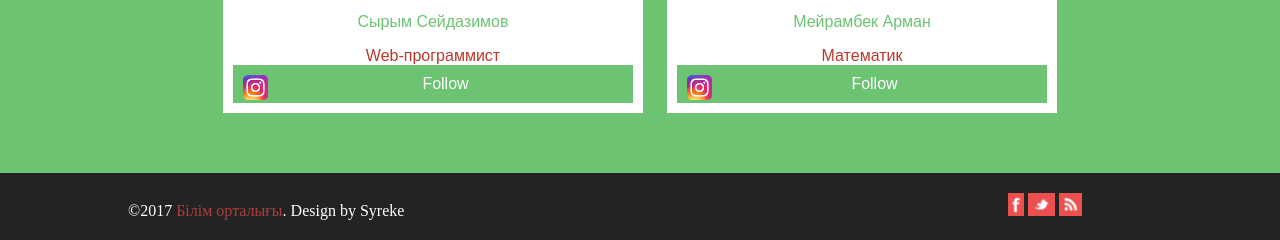
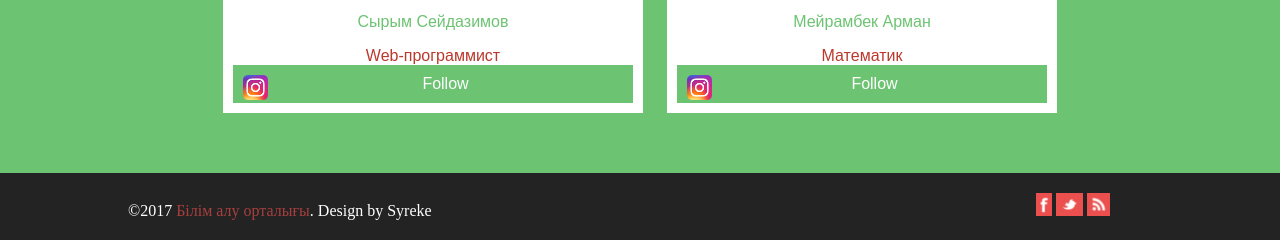
Before and after one commit to Syreke/Site-bilim, a plain HTML site: page index.html in a window 1280 px wide. Shown: the part 2302-2542 px from the top of the page. Drawn offline with Linux system fonts and the light colour scheme.

Commit message:
Footer озгерди

```diff
--- a/index.html
+++ b/index.html
@@ -103,7 +103,7 @@
 <div class="footer">
 	<div class="wrapper">
 			<div class="foot">&copy;2017 <div class="motion">
-			Білім орталығы</div>. Design by Syreke</div>
+			Білім алу орталығы</div>. Design by Syreke</div>
 	<div class="icons">
 		<a href="https://www.facebook.com"><img src="images/facebook.png"></a>
 		<a href="https://www.twitter.com"><img class="two" src="images/twit.png"></a>
```
Also changed, not shown: 1 other file.
